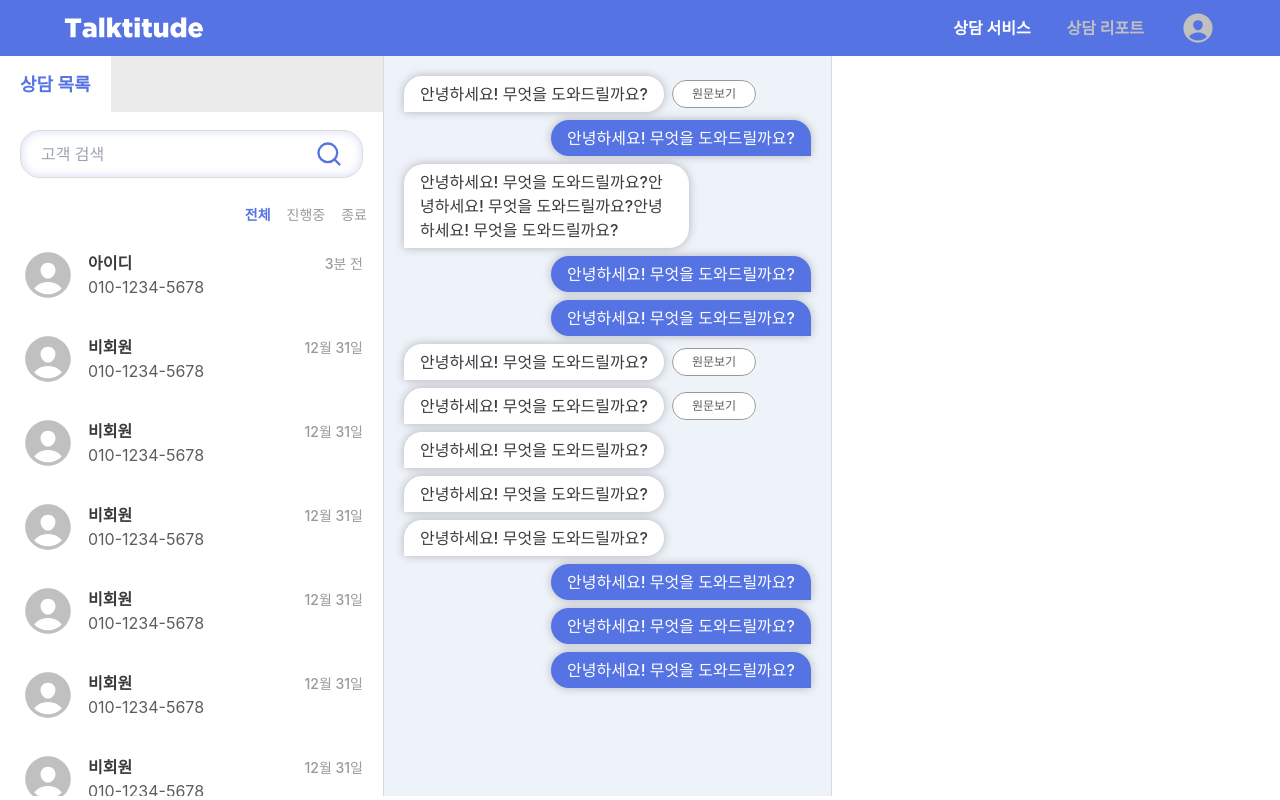
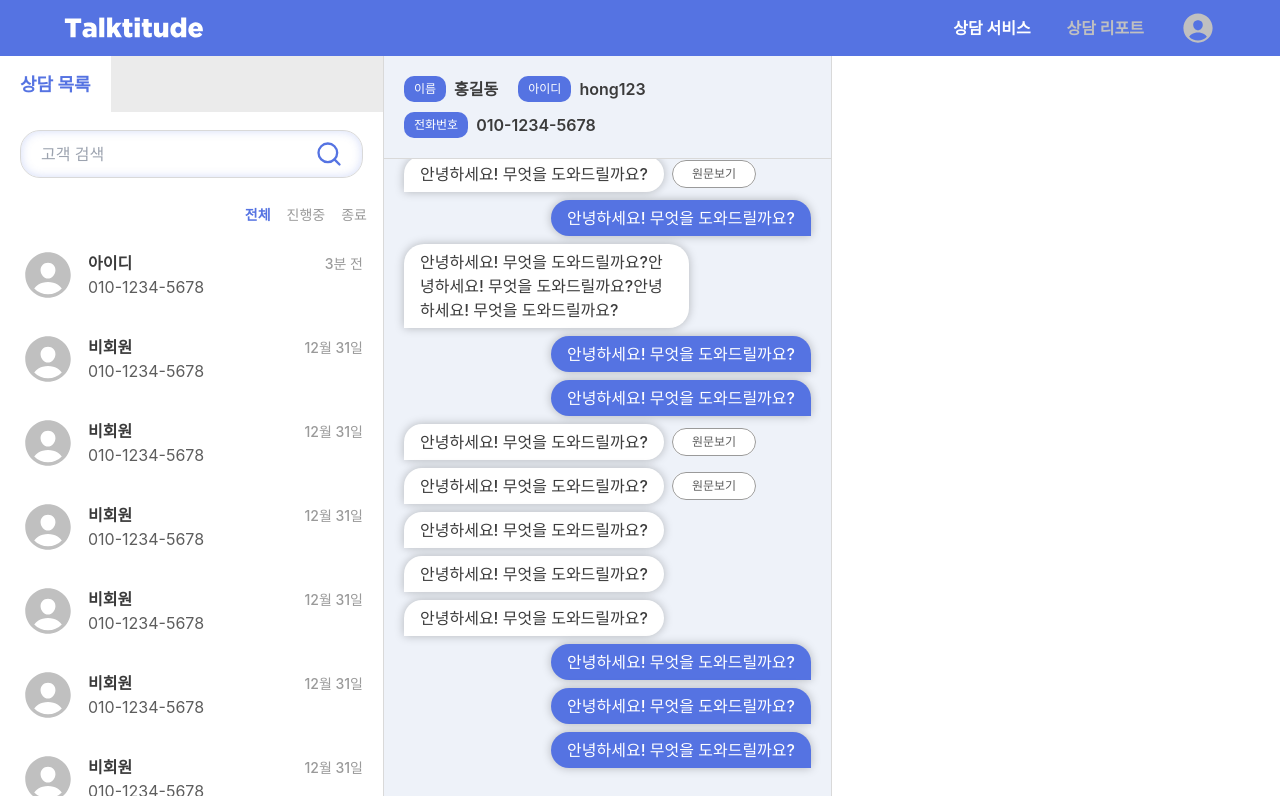
Before and after one commit to Talktitude/talktitude-agent-FE, a Next.js app: page /support in a window 1280 px wide. Built offline with nearby package versions, Linux system fonts and the light colour scheme; a web font is replaced by a local one.

Commit message:
feat: ChatRoomPanel에 ChatHeader 컴포넌트 연결 (#11)

```diff
--- a/src/components/support/chatRoom/index.tsx
+++ b/src/components/support/chatRoom/index.tsx
@@ -1,8 +1,10 @@
+import ChatHeader from './ChatHeader';
 import ChatRoom from './ChatRoom';
 
 const ChatRoomPanel = () => {
   return (
-    <div className="flex flex-col w-[35%] gap-1 border-r border-lineGray bg-bgLightBlue overflow-y-auto">
+    <div className="flex flex-col w-[35%] border-r border-lineGray bg-bgLightBlue">
+      <ChatHeader />
       <ChatRoom />
     </div>
   );
```
